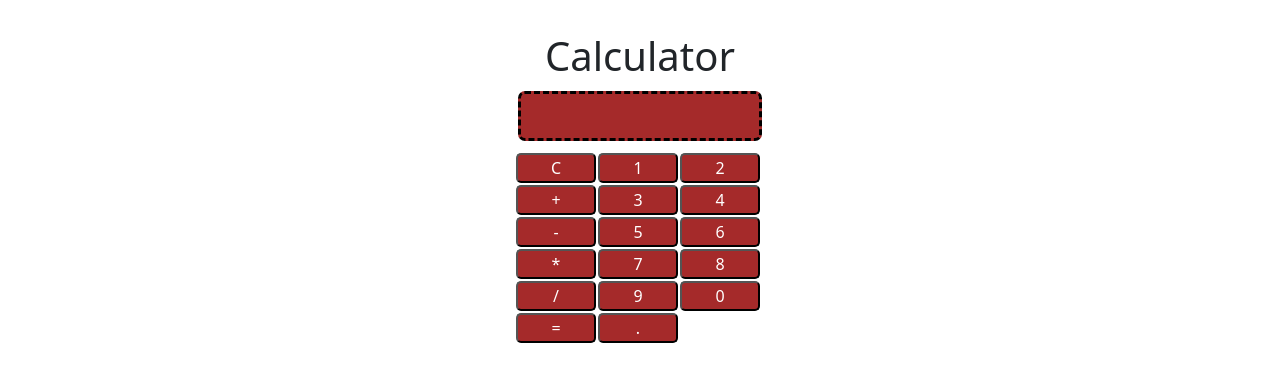
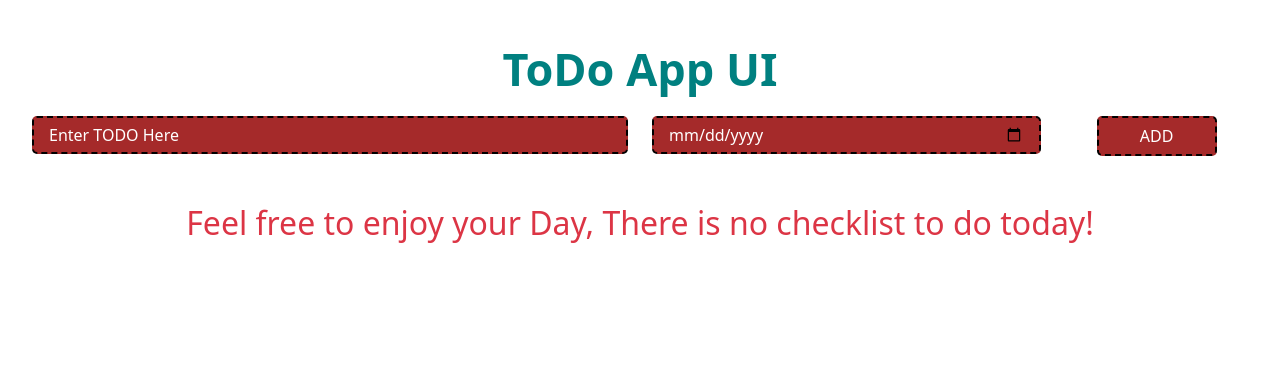
Before and after one commit to JisanEAE77/React-Learning-Footprints, a React (Vite) app in the folder rlf/: page / in a window 1280 px wide. Shown: the top 382 px of the page. Built offline with nearby package versions, Linux system fonts and the light colour scheme.

Commit message:
ToDo App Updated with State Management
Now you can add task, delete task, and there is also empty task add protection with a warning message.

```diff
--- a/rlf/src/App.jsx
+++ b/rlf/src/App.jsx
@@ -1,10 +1,10 @@
 import "./App.css";
-import Calculator from "./Calculator/Calculator";
+import ToDo from './TODOAPP/ToDo'
 
 const App = () => {
   return (
     <>
-      <Calculator />
+      <ToDo />
     </>
   )
 };
--- a/rlf/src/TODOAPP/Components/SingleItem.jsx
+++ b/rlf/src/TODOAPP/Components/SingleItem.jsx
@@ -1,18 +1,22 @@
 import css from "./SingleItem.module.css"
 
 const SingleItem = (props) => {
+
+  const handleDelete = () => {
+    props.onDelete(props.index)
+  }
   return (
     <>
       <div className={`row my-3 ${css.lrow}`}>
-        <div className="col-6">
+        <div className="col-6 bg-black text-white py-2 text-center">
           {props.task}
         </div>
-        <div className="col-4">
+        <div className="col-4 bg-info text-white py-2 text-center">
           {props.date}
         </div>
         <div className="col-2">
-          <button type="button" className=
-          {`btn btn-danger ${css.tbutton}`}>
+          <button onClick={handleDelete} className=
+          {`btn btn-danger px-4 ${css.tbutton}`}>
             DELETE
           </button>
         </div>
--- a/rlf/src/TODOAPP/Components/ToDoForm.jsx
+++ b/rlf/src/TODOAPP/Components/ToDoForm.jsx
@@ -1,21 +1,33 @@
+import { useState } from "react";
 import css from "./ToDoForm.module.css"
 
-const ToDoForm = () => {
+const ToDoForm = ({handleAdd}) => {
+
+  const addTask = () => {
+    const task = document.getElementById('task').value;
+    const date = document.getElementById('date').value;
+
+    handleAdd(task, date)
+  }
+
+
   return (
     <>
+    <form>
       <div className="row">
         <div className="col-6">
-          <input type="text" className={`${css.tinput}`} placeholder="Enter TODO Here" />
+          <input id="task" type="text" className={`${css.tinput}`} placeholder="Enter TODO Here" />
         </div>
         <div className="col-4">
-          <input type="date"  className={`${css.tinput}`} />
+          <input id="date" type="date"  className={`${css.tinput}`} />
         </div>
         <div className="col-2">
-          <button type="button" className={`btn btn-success ${css.tbutton}`}>
+          <button type="button" onClick={addTask} className={`btn btn-success ${css.tbutton}`}>
             ADD
           </button>
         </div>
       </div>
+      </form>
     </>
   );
 };
--- a/rlf/src/TODOAPP/Components/ToDoForm.module.css
+++ b/rlf/src/TODOAPP/Components/ToDoForm.module.css
@@ -1,8 +1,25 @@
 .tbutton {
-    min-width: 80px;
+    min-width: 120px;
+    background-color: brown !important;
+    border-radius: 5px;
+    outline: none;
+    border: 2px dashed black;
+}
+
+.tbutton:hover {
+    background-color: rgb(217, 21, 21) !important;
 }
 
 .tinput {
     width: 100%;
+    background-color: brown;
+    color: white;
+    padding: 5px 15px;
+    border-radius: 5px;
+    border: 2px dashed black;
+    outline: none;
+}
 
+.tinput::placeholder {
+    color: white;
 }
--- a/rlf/src/TODOAPP/ToDo.jsx
+++ b/rlf/src/TODOAPP/ToDo.jsx
@@ -2,19 +2,51 @@ import ToDoForm from "./Components/ToDoForm";
 import SingleItem from "./Components/SingleItem";
 import AppName from "./Components/AppName";
 import NullCheck from "./Components/NullCheck";
+import { useState } from "react";
 
 const ToDo = ({ todolist }) => {
-  console.log(todolist);
+  const [toDoList, setToDoList] = useState([]);
+  const [isInputEmpty, setIsInputEmpty] = useState(null);
+
+  const handleAdd = (task, date) => {
+    if (task.length > 0 && date.length > 0) {
+      const newTask = { task: task, date: date };
+      const newToDoList = [...toDoList, newTask];
+      setToDoList(newToDoList);
+      setIsInputEmpty(null);
+    } else {
+      setIsInputEmpty(true);
+    }
+  };
+
+  const handleDelete = (key) => {
+    const first = toDoList.slice(0, key);
+    const second = toDoList.slice(key + 1);
+
+    const newToDoList = [...first, ...second];
+    setToDoList(newToDoList);
+    setIsInputEmpty(null);
+  };
+
   return (
     <>
       <AppName />
-      <ToDoForm />
-      {todolist ? (
-        !todolist.length ? (
+      <ToDoForm handleAdd={handleAdd} />
+      {isInputEmpty && (
+        <NullCheck message="Fill up both the field of task and date to add task in your ToDo List" />
+      )}
+      {toDoList ? (
+        !toDoList.length ? (
           <NullCheck message="Feel free to enjoy your Day, There is no checklist to do today!" />
         ) : (
-          todolist.map((todo) => (
-            <SingleItem task={todo.task} date={todo.date} />
+          toDoList.map((todo, index) => (
+            <SingleItem
+              key={index}
+              index={index}
+              task={todo.task}
+              date={todo.date}
+              onDelete={handleDelete}
+            />
           ))
         )
       ) : (
```
